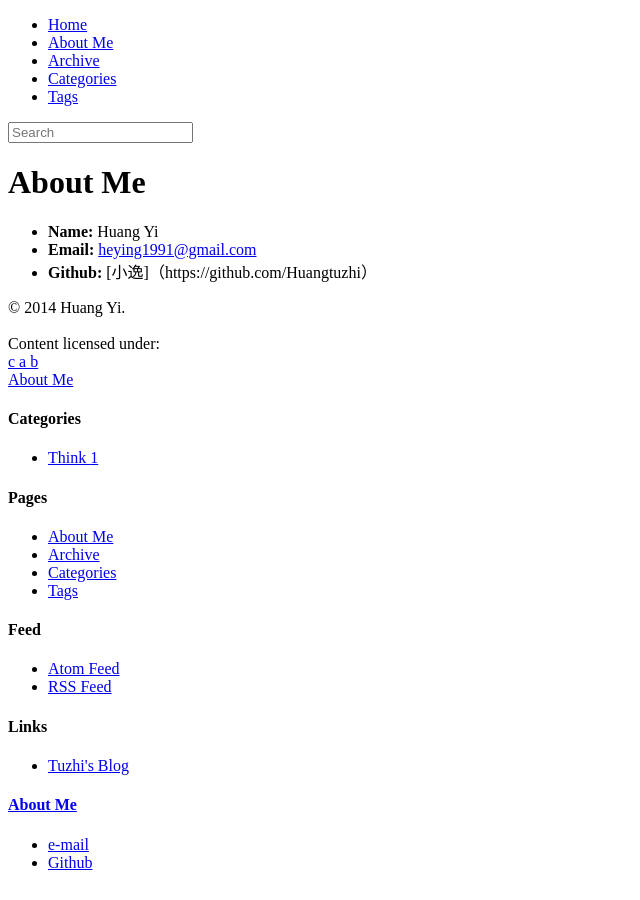
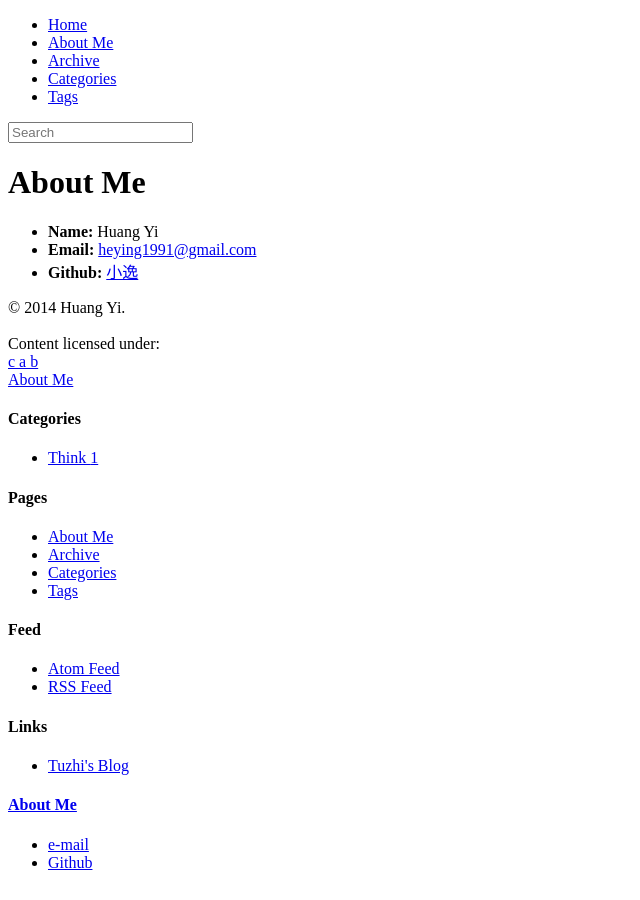
Before and after one commit to literblog/literblog.github.com, a Jekyll site: the page built from about.md, in a window 1280 px wide. Shown: the whole page, without its empty margins (0-640 px from the left). Built offline with Jekyll 4.4.1, drawn with Linux system fonts in a browser that asks for light colours; nearby versions of some CDN libraries; library files that are not in the unit come from our copies.

Commit message:
Update about.md

```diff
--- a/about.md
+++ b/about.md
@@ -6,4 +6,4 @@ group: navigation
 ---
  * **Name:** Huang Yi
  * **Email:** [heying1991@gmail.com](mailto:heying1991@gmail.com)
- * **Github:** [小逸]（https://github.com/Huangtuzhi）
+ * **Github:** [小逸](https://github.com/Huangtuzhi)
```
